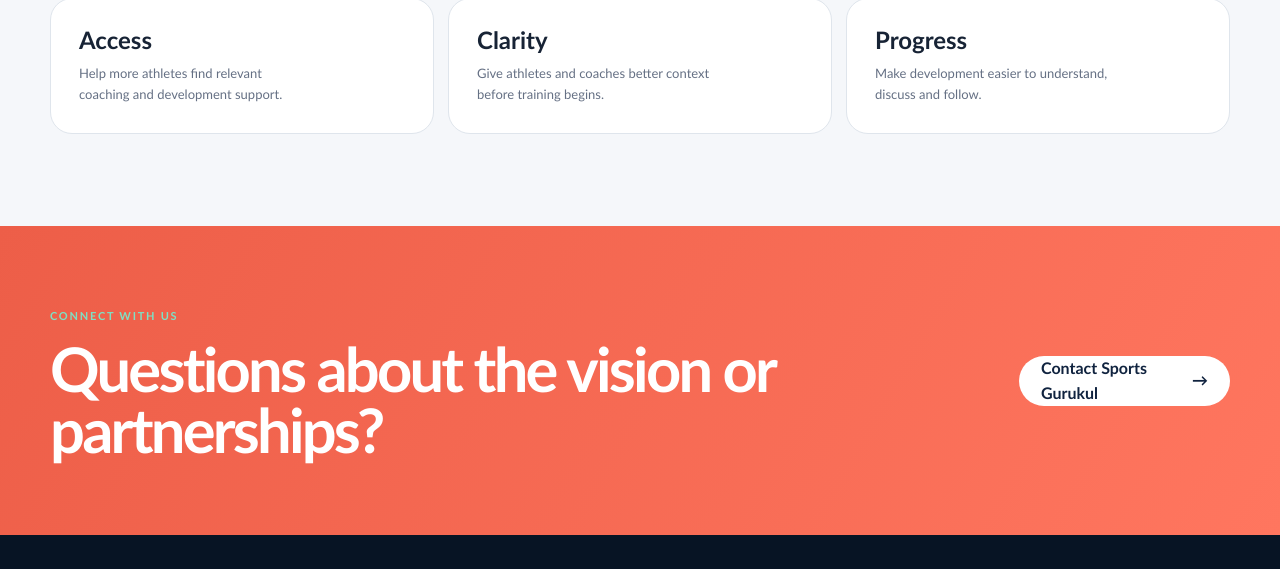
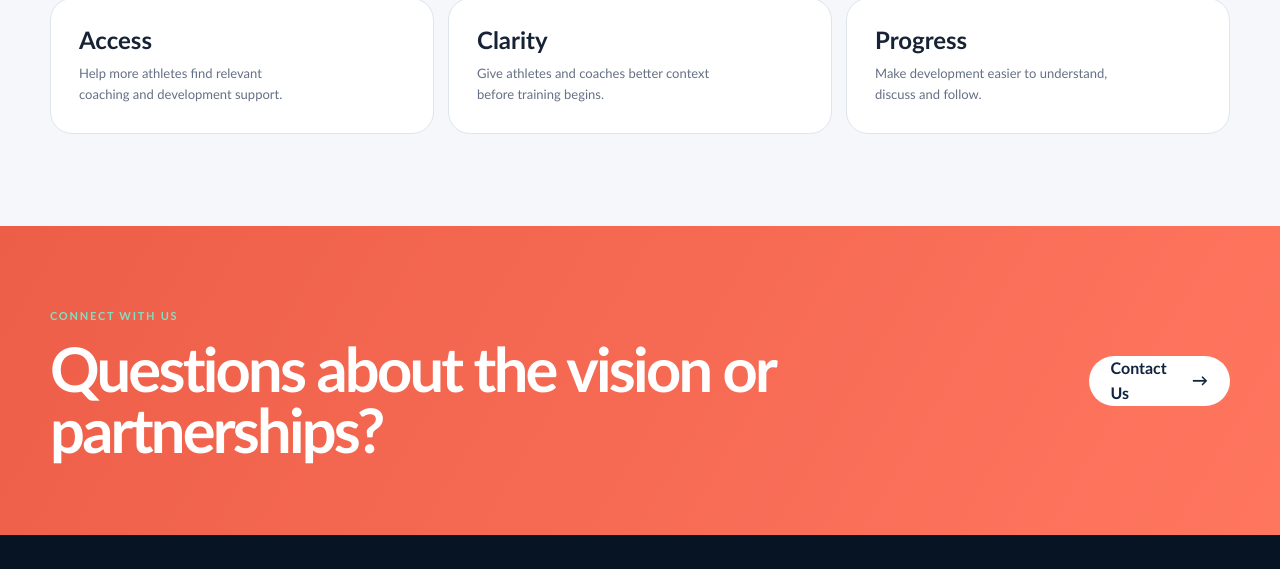
Before and after one commit to omkar2205/aaditya-sports-gurukul, a plain HTML site: page about.html in a window 1280 px wide. Shown: the part 2465-3034 px from the top of the page. Drawn offline with Linux system fonts and the light colour scheme.

Commit message:
Shorten About page contact button label

```diff
--- a/about.html
+++ b/about.html
@@ -76,7 +76,7 @@
       </div>
     </section>
 
-    <section class="final-section"><div class="wrap final-inner reveal"><div><div class="eyebrow light">Connect with us</div><h2>Questions about the vision or partnerships?</h2></div><a class="btn light-button" href="contact.html">Contact Sports Gurukul <span>→</span></a></div></section>
+    <section class="final-section"><div class="wrap final-inner reveal"><div><div class="eyebrow light">Connect with us</div><h2>Questions about the vision or partnerships?</h2></div><a class="btn light-button" href="contact.html">Contact Us <span>→</span></a></div></section>
   </main>
 
   <footer class="footer"><div class="wrap footer-grid"><div class="footer-brand"><a class="brand" href="index.html"><img class="brand-logo" src="assets/logo.svg" alt="Sports Gurukul logo"><span><b>SPORTS GURUKUL</b><small>Talent meets opportunity</small></span></a><p>Personalised sports coaching, performance support and coach matching.</p></div><div><b>Explore</b><a href="index.html#sports">Sports</a><a href="platform.html">Platform</a><a href="index.html#plans">Plans</a><a href="index.html#reviews">Reviews</a></div><div><b>Company</b><a href="about.html">About us</a><a href="contact.html">Contact us</a></div><div><b>Get started</b><a href="find-coach.html">Build athlete profile</a><button type="button" data-open-chat>Ask KhelSaathi</button><a href="mailto:hello@sportsgurukul.in">hello@sportsgurukul.in</a></div></div><div class="wrap footer-bottom"><p>© <span id="year"></span> Sports Gurukul</p><span>All rights reserved</span></div></footer>
```
